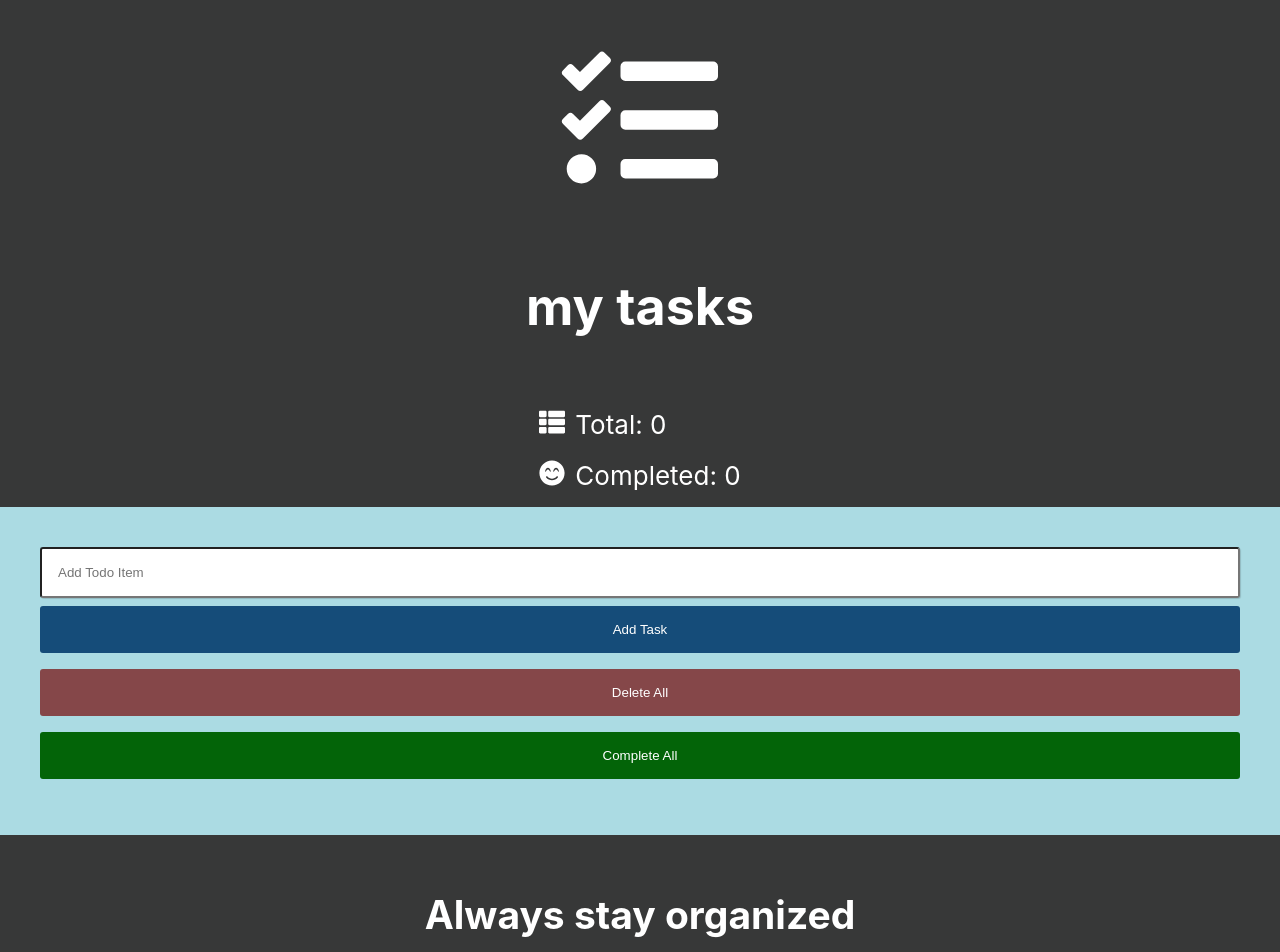
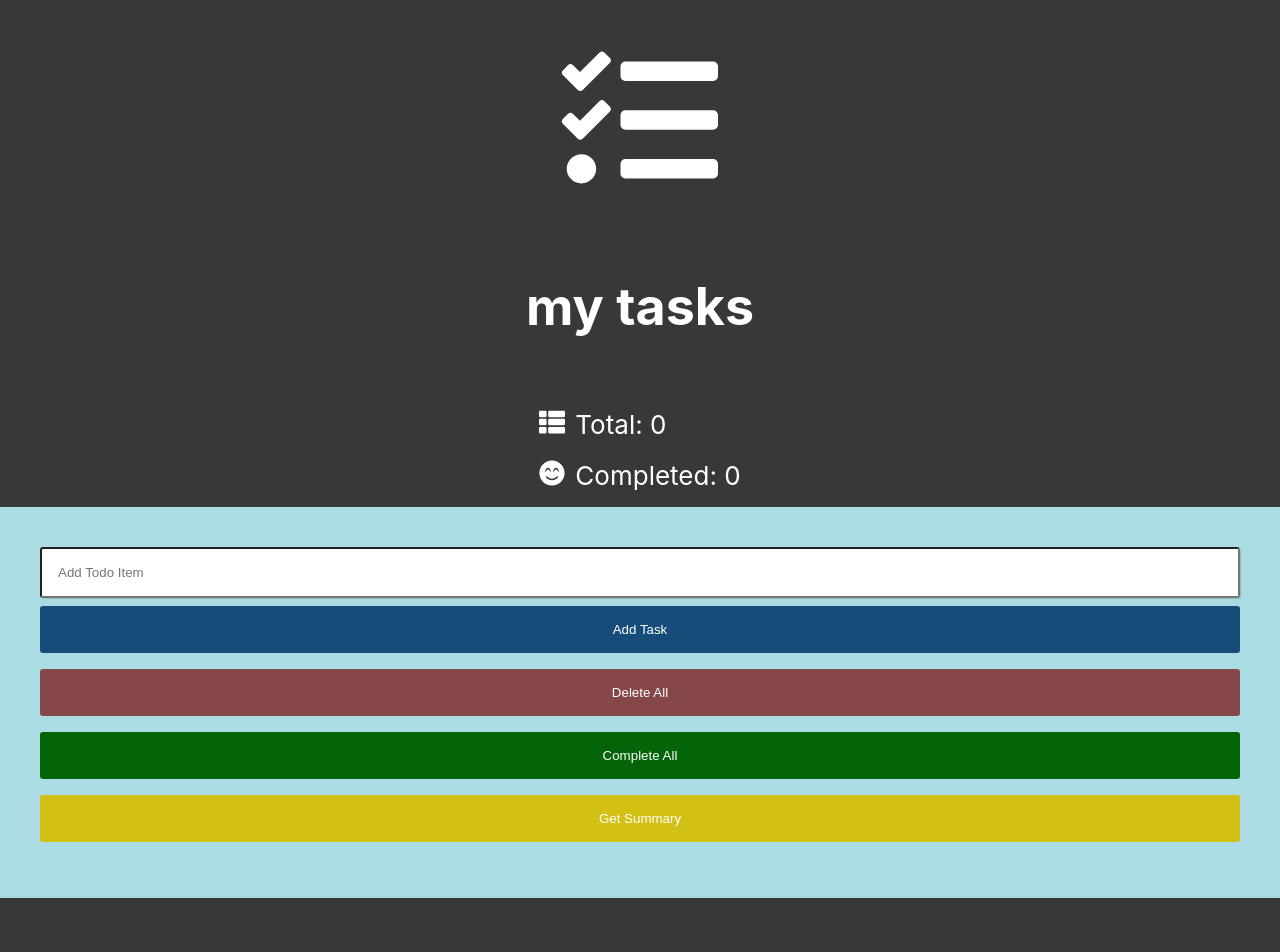
Before and after one commit to kueben96/my-todo-app, a React (Create React App) app: page / in a window 1280 px wide. Shown: the top 952 px of the page. Built offline with nearby package versions, Linux system fonts and the light colour scheme.

Commit message:
everything done except for summary

```diff
--- a/src/App.css
+++ b/src/App.css
@@ -120,6 +120,17 @@
 
 }
 
+.button-summary {
+  /*padding: 2vh;*/
+  margin-bottom: 2vh;
+  background-color: #d3c014;
+  color: white;
+  padding: 2vh;
+  border-style:none;
+  border-radius: 3px;
+
+}
+
 .button-complete-all {
   /*padding: 2vh;*/
   margin-bottom: 2vh;
@@ -175,3 +186,8 @@
   display: flex;
   flex-direction: row;
 }
+
+.summaryContainer {
+  display: grid;
+  grid-template-columns: 1fr 1fr;
+}
--- a/src/App.js
+++ b/src/App.js
@@ -3,17 +3,20 @@ import React, { Component } from "react";
 import {v1 as uuid} from "uuid";
 import TodoInput from "./components/TodoInput";
 import TodoList from "./components/TodoList";
+import Summary from "./components/Summary";
 import './App.css';
 import "./components/icons";
 import { FontAwesomeIcon } from "@fortawesome/react-fontawesome";
 class App extends Component {
 
-  // states
   state = {
     items: [],
     id: uuid(),
     item: "",
     editItem: false,
+    editingItemID: "",
+    itemsDoneCounter: 0,
+    showSummary: false
     //completedTasks: []
   };
   handleChange = e => {
@@ -45,7 +48,6 @@ class App extends Component {
    })
   };
 
-
   handleDelete = id => {
     console.log(`handle delete ${id}`);
     const filteredItems = this.state.items.filter(item => item.id !== id);
@@ -56,36 +58,72 @@ class App extends Component {
   handleComplete = (id) => {
     console.log(`handle complete ${id}`);
     const todos = [...this.state.items]
+    var itemsDone = this.state.itemsDoneCounter
+
     var index = todos.map(function(todo) { return todo.id; }).indexOf(id);
     console.log(index);
     todos[index].isCompleted = !todos[index].isCompleted;
+    todos[index].isCompleted ? itemsDone +=1: itemsDone -=1;
+
     this.setState({
+      items: todos,
+      itemsDoneCounter: itemsDone
+    })
+  };
+  completeAll = () => {
+    var todos = [...this.state.items]
+    todos.forEach((todo) => {
+      var id = todo.id;
+      this.handleComplete(id)
+    } )
+  }
+
+  handleEditSubmit = e =>{
+    e.preventDefault();
+    const todos = [...this.state.items]
+    var index = todos.map(function(todo) { return todo.id; }).indexOf(this.state.editingItemID);
+    console.log("Indx of Editing Item Id")
+    console.log(index)
+    todos[index].title = this.state.item
+    this.setState({
+      editItem: false,
+      editingItemID: "",
+      item: "",
       items: todos
     })
-  };
+  }
   handleEdit = id => {
     console.log(`handle edit ${id}`);
-    const filteredItems = this.state.items.filter(item => item.id !== id);
+    const todos = [...this.state.items]
+    var index = todos.map(function(todo) { return todo.id; }).indexOf(id);
+    console.log(index)
+    //const filteredItems = this.state.items.filter(item => item.id !== id);
+
     const selectedItem = this.state.items.find(item => item.id === id);
+    console.log("selectedItem");
     console.log(selectedItem)
-    //set to filtered items again
+
     this.setState({
-      items: filteredItems,
-      item: selectedItem.title,
-      id: id,
+      item: todos[index].title,
+      editingItemID: id,
+      //items: todos,
       editItem: true
     });
-
   };
 
-
+  getSummary = () => {
+    console.log("in get summary")
+    this.setState({
+      showSummary: true
+    })
+  };
 
   render() {
 
     //console.log(this.state)
     //var countTodo = todos.length;
     var countTodo = this.state.items.length;
-    var countsCompleted = 0;
+    var countsCompleted = this.state.itemsDoneCounter;
     //this.items.forEach(item => item.isCompleted === true ? countsCompleted += 1 : countsCompleted);
     return (
       <div className="App">
@@ -105,24 +143,27 @@ class App extends Component {
         </div>
       </header>
 
-      <div className="todo-container">
+      {!this.state.showSummary ?
+        <div className="todo-container">
 
-       <TodoInput item={this.state.item} handleChange={this.handleChange} handleSubmit={this.handleSubmit} editItem={this.state.editItem} ></TodoInput>
+       <TodoInput item={this.state.item} handleChange={this.handleChange} handleSubmit={this.handleSubmit} editItem={this.state.editItem} handleEditSubmit={this.handleEditSubmit} completeAll={this.completeAll}></TodoInput>
         <TodoList
           items={this.state.items}
           clearList={this.clearList}
           handleDelete={this.handleDelete}
           handleEdit={this.handleEdit}
           handleComplete={this.handleComplete}
+          completeAll={this.completeAll}
           >
       </TodoList>
       </div>
+       : <Summary items={this.state.items}/>}
+
 
       <footer className="App-footer">
 
         <h2>Always stay organized</h2>
       </footer>
-
 
     </div>
     );
--- /dev/null
+++ b/src/components/Summary.js
@@ -0,0 +1,22 @@
+
+import React, { Component } from "react";
+import "./icons";
+import { FontAwesomeIcon } from "@fortawesome/react-fontawesome";
+
+export default class TodoItem extends Component {
+
+    render() {
+    const { title, isCompleted } = this.props;
+
+    return (
+
+        <div>
+        <h1>Summary</h1>
+        <div className="summaryContainer">
+            <div>{title}</div>
+            <div>{isCompleted?'Done':'Still Waiting :('}</div>
+        </div>
+        </div>
+    );
+  }
+}
--- a/src/components/TodoInput.js
+++ b/src/components/TodoInput.js
@@ -2,7 +2,7 @@ import React, { Component } from "react";
 // hello world
 export default class TodoInput extends Component {
   render() {
-    const { item, handleChange, handleSubmit, editItem } = this.props;
+    const { item, handleChange, handleSubmit, editItem, handleEditSubmit } = this.props;
     return (
      <form onSubmit="handleSubmit">
      <input type="text"
@@ -15,7 +15,7 @@ export default class TodoInput extends Component {
     //Conditional rendering
         className={editItem ? "button-edit":"button-add"}
         //className={"button-add"}
-        onClick={handleSubmit}
+        onClick={editItem? handleEditSubmit: handleSubmit}
         disabled={item?false:true}>{editItem?'Edit Item': 'Add Task'}</button>
 
      </form>
--- a/src/components/TodoList.js
+++ b/src/components/TodoList.js
@@ -2,7 +2,7 @@ import React, { Component } from "react";
 import TodoItem from "./TodoItem";
 export default class TodoList extends Component {
   render() {
-    const { items, clearList, completeList, handleDelete, handleEdit, handleComplete } = this.props;
+    const { items, clearList, completeAll, handleDelete, handleEdit, handleComplete, getSummary } = this.props;
     return (
 
       <div className="todo-list">
@@ -17,7 +17,8 @@ export default class TodoList extends Component {
           ></TodoItem>
        )})}
        <button className="button-remove-all" onClick={clearList}>Delete All</button>
-       <button className="button-complete-all" onClick={completeList}>Complete All</button>
+       <button className="button-complete-all" onClick={completeAll}>Complete All</button>
+       <button className="button-summary" onClick={getSummary}>Get Summary</button>
       </div>
     );
   }
```
